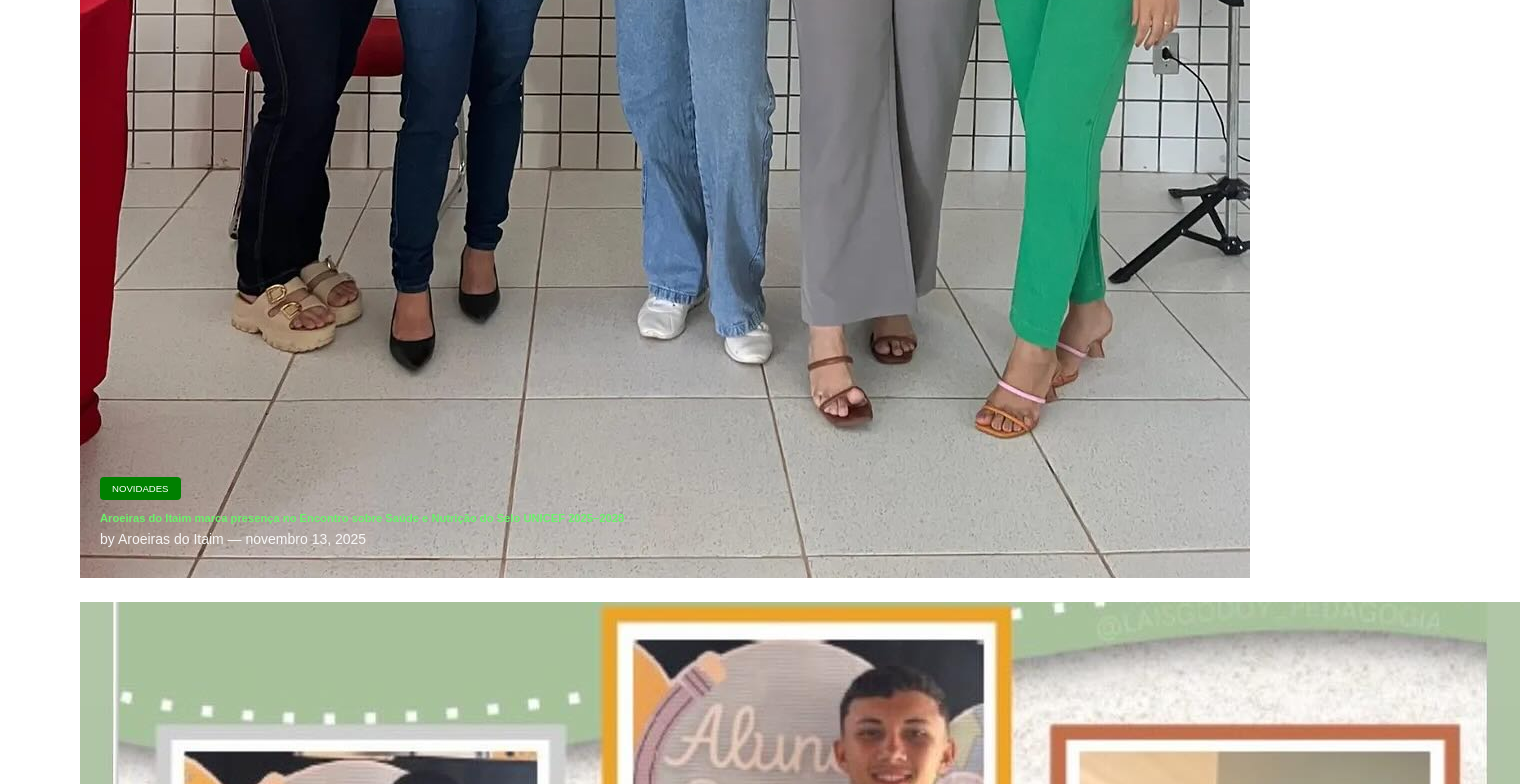
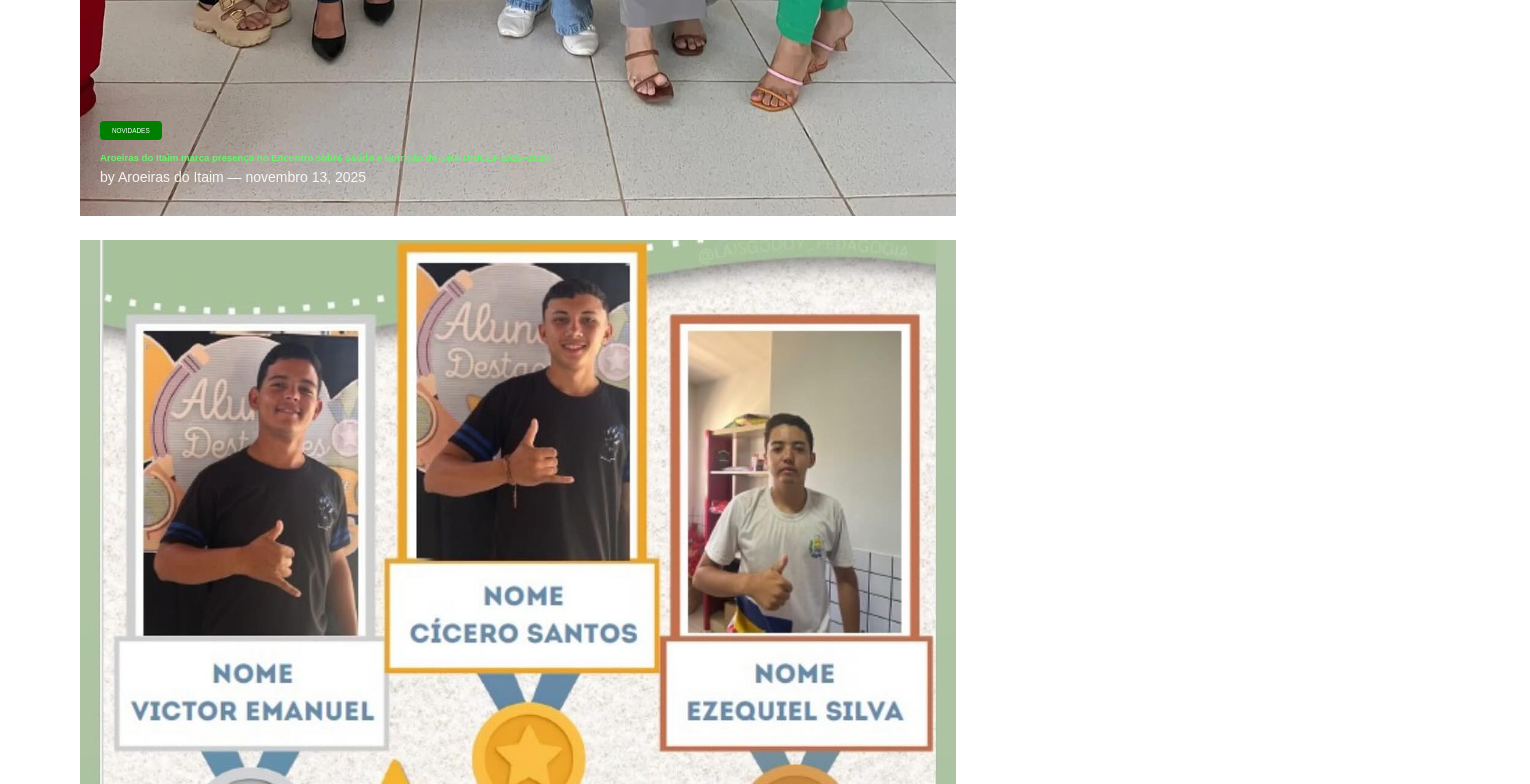
Before and after one commit to cetisaojose2025/cetisaojose, a plain HTML site: page index.html in a window 1280 px wide. Shown: the part 1100-1884 px from the top of the page, 1530 px wide, since content can reach past the window. Drawn offline with Linux system fonts and the light colour scheme.

Commit message:
mopsagbkpsdkf bk

```diff
--- a/estilo/style.css
+++ b/estilo/style.css
@@ -32,7 +32,7 @@ main h2{
 
 
 .banner {
-    width: ;
+    width:70vw ;
     margin: 15;
     margin-left: 50px;
     padding: 10px;
@@ -54,13 +54,13 @@ main h2{
     background: green;
     padding: 6px 12px;
     border-radius: 4px;
-    font-size: 0.6em;
+    font-size: 0.4em;
 }
 
 
 .text-box h2 {
     margin: 15px 0 5px;
-    font-size: .7em;
+    font-size: .6em;
     line-height: 1.3;
 }
 
```
